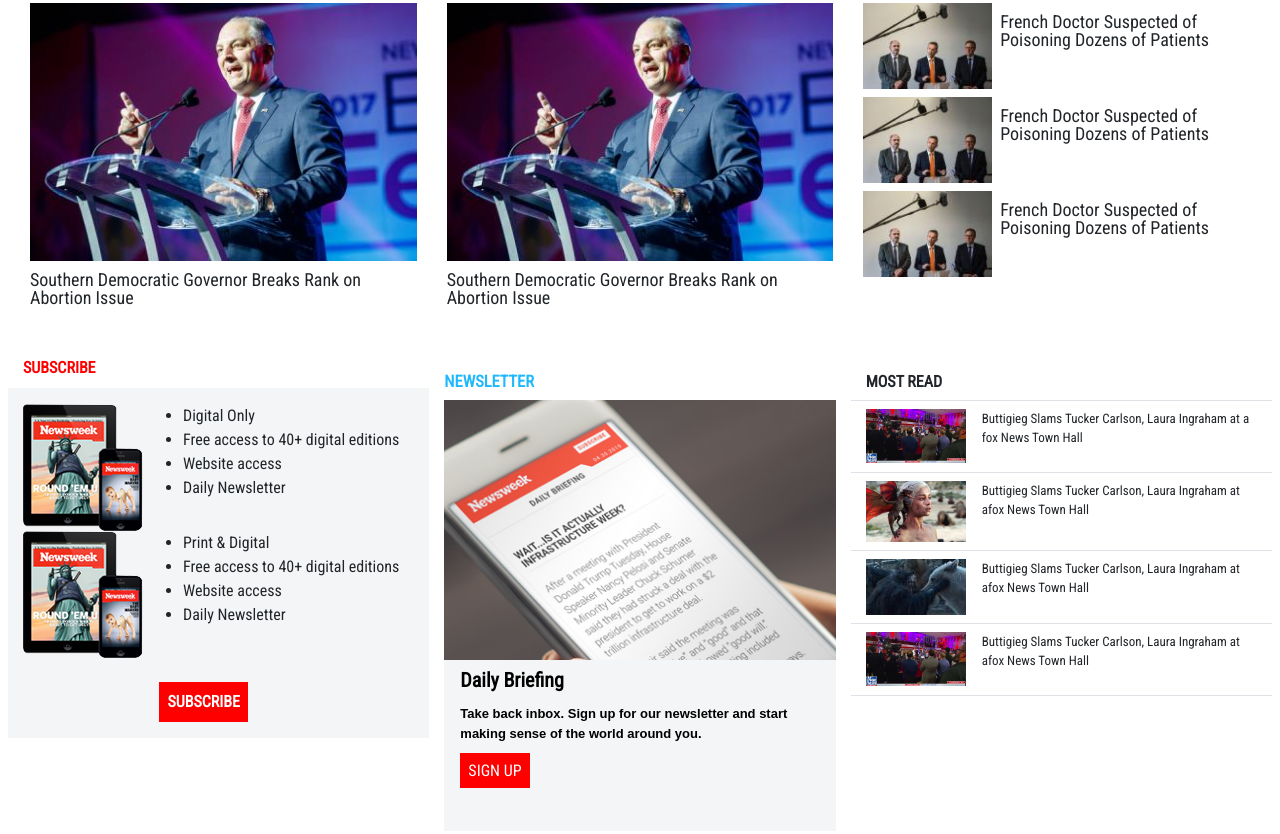
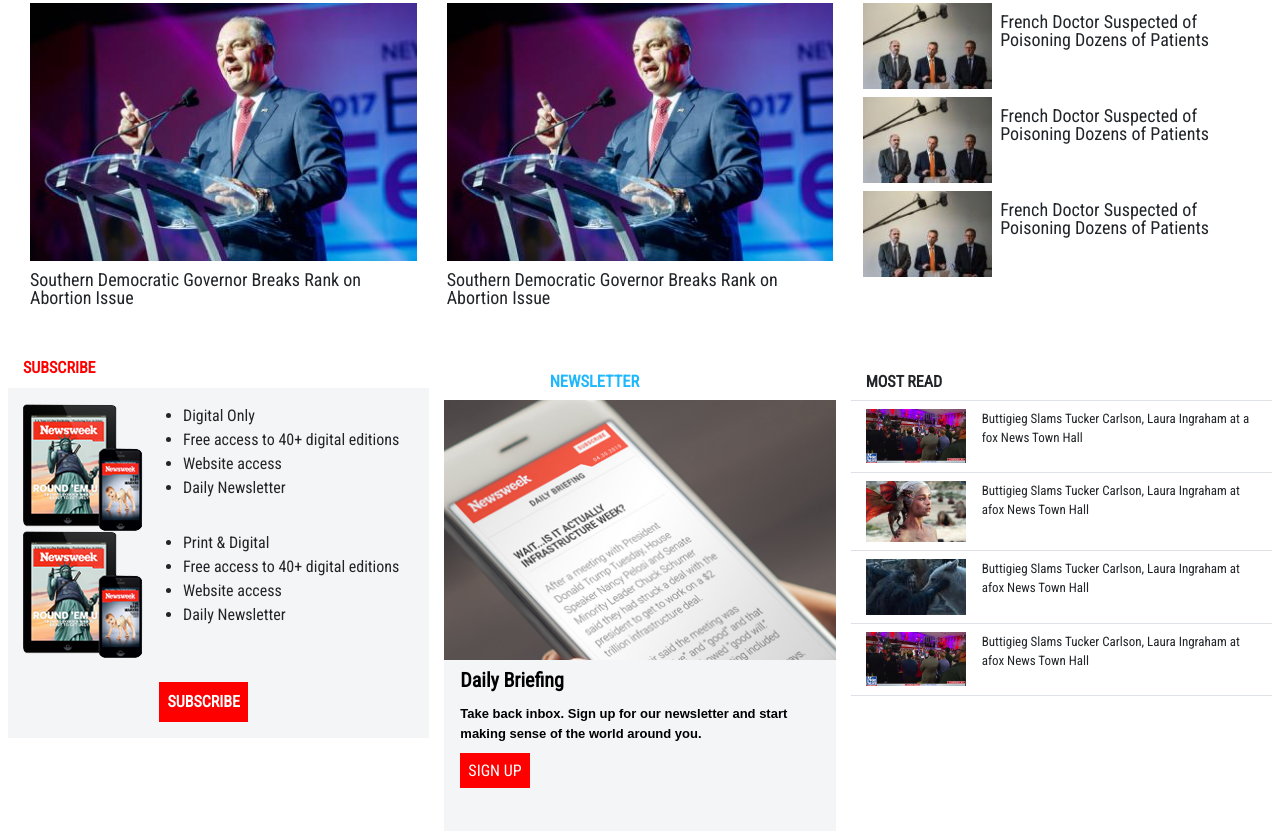
Before and after one commit to uche-inyama/NewsWeek, a website: page bootstrap/index.html in a window 1280 px wide. Shown: the part 5974-6808 px from the top of the page. Drawn offline with nearby package versions, Linux system fonts and the light colour scheme.

```diff
--- a/bootstrap/index.html
+++ b/bootstrap/index.html
@@ -770,11 +770,11 @@
     </div>
 
      <div class = "mt-3 mb-5 col-md-12 col-lg-4">
-       <div class = "row">
-         <h5 class = "col-12 pb-1 mb-1" style = "font-weight: 700; text-transform: uppercase; font-size:1.0265rem; color: #1fb8fc;">Newsletter</h5>
+       <div class = "row d-md-flex flex-md-column">
+         <h5 class = "col-12 pb-1 mb-1 col-md-6 mx-auto" style = "font-weight: 700; text-transform: uppercase; font-size:1.0265rem; color: #1fb8fc;">Newsletter</h5>
          <div class = "col-md-6 col-lg-12 mx-auto">
            <img class = "img-fluid  w-100" src= "./images/other-section/2019-0506-newsletter-sponsor.jpg">
-           <div style = "background-color: #f4f5f6;" class = "col-md-6 col-lg-12 mx-auto px-0 pb-5">
+           <div style = "background-color: #f4f5f6;" class = "col-md-12 col-lg-12 mx-auto px-0 pb-5">
              <h4 style = "font-size:1.25rem; color: #000; font-weight: 700" class = "pt-2 pl-3">Daily Briefing</h4>
              <p style = "font-size: 0.8125rem; color: #000; font-weight: 700; font-family: Arial,Helvetica,sans-serif;" class = "pt-1 pl-3">Take back inbox. Sign up for our newsletter and start making sense of the world around you.</p>
              <a style = "font-size:0.8125; background-color: red; color: white; text-transform: uppercase;"class = "m-3 p-2 font-weight: 700" href="#">SIGN UP</a>
```
